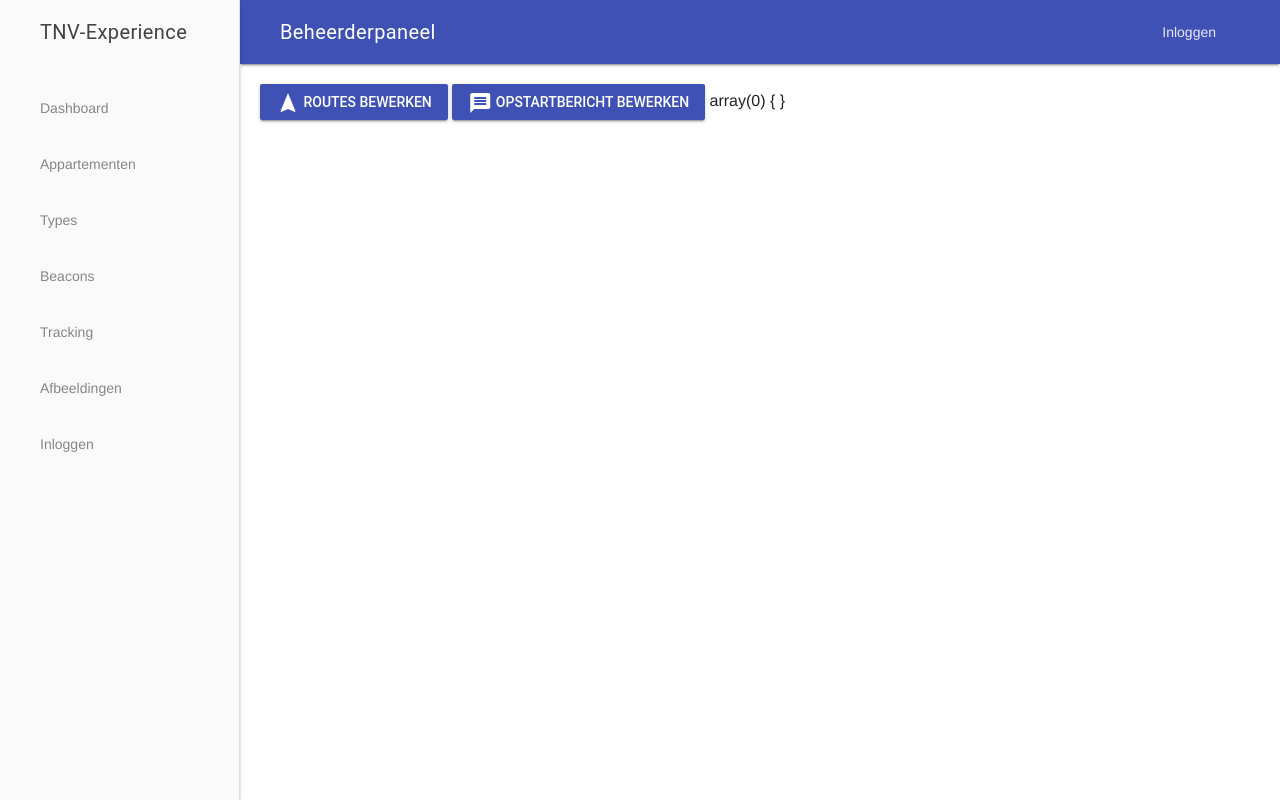
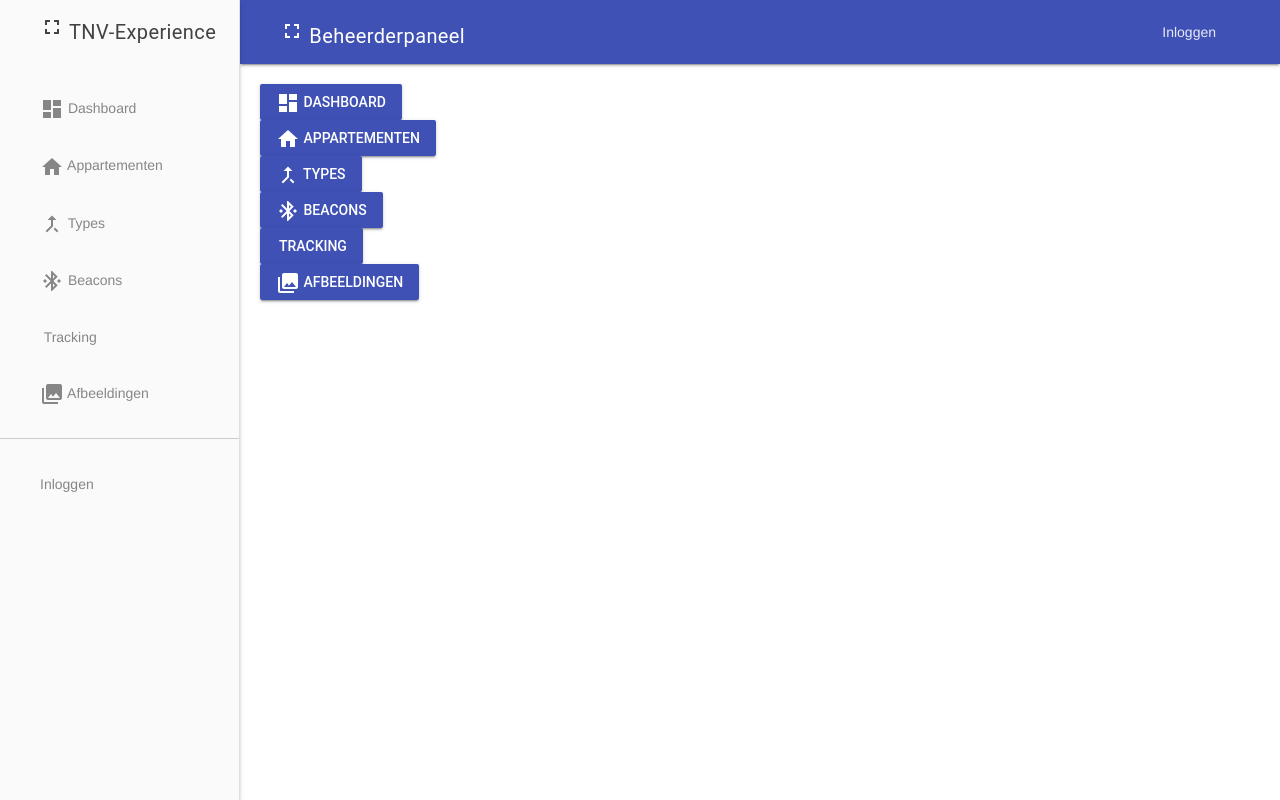
Before and after one commit to TVN-Experience/backend_admin, a PHP site: page /dashboard.php in a window 1280 px wide. Run offline with PHP 8.4, Linux system fonts and the light colour scheme; data that the repository does not hold is empty.

Commit message:
change menu, add menu items to dashboard

```diff
--- a/dashboard.php
+++ b/dashboard.php
@@ -17,19 +17,20 @@
 		?>
 		<main class="mdl-layout__content">
 			<div class="page-content">
-				<a class="buttonlink" href="routes">
+			<?php
+			foreach ($menuItems as $menuItem) {
+				?>
+				<a class="buttonlink" href="<?php echo $menuItem['href']; ?>">
 					<button class="mdl-button mdl-js-button mdl-button--raised mdl-button--colored mdl-js-ripple-effect">
-						<i class="material-icons">navigation</i> Routes bewerken
+						<i class="material-icons"><?php echo $menuItem['icon']; ?></i> <?php echo $menuItem['text']; ?>
 					</button>
 				</a>
-				<a class="buttonlink" href="startupMessage">
-					<button class="mdl-button mdl-js-button mdl-button--raised mdl-button--colored mdl-js-ripple-effect">
-						<i class="material-icons">message</i> Opstartbericht bewerken
-					</button>
-				</a>
-
+				<br />
 				<?php
-					var_dump($apiConnection->get("types", "", []));
+			}
+			?>
+				<?php
+					//var_dump($apiConnection->get("types", "", []));
 					// (required)endpoint, id, parameters
 				?>
 			</div>
--- a/includes/menu-items.php
+++ b/includes/menu-items.php
@@ -3,19 +3,22 @@
 		[
 			"text" => "Dashboard",
 			"href" => "dashboard",
+			"icon" => "dashboard"
 		],
         [
             "text" => "Appartementen",
-            "href" => "apartments"
-
+            "href" => "apartments",
+            "icon" => "home"
         ],
         [
             "text" => "Types",
             "href" => "types",
+            "icon" => "merge_type"
         ],
         [
             "text" => "Beacons",
-            "href" => "beacons"
+            "href" => "beacons",
+            "icon" => "bluetooth_connected"
         ],
         [
             "text" => "Tracking",
@@ -24,6 +27,7 @@
         [
             "text" => "Afbeeldingen",
             "href" => "images",
+            "icon" => "collections"
         ]
 	];
 ?>
--- a/includes/menu.php
+++ b/includes/menu.php
@@ -1,6 +1,6 @@
 <header class="mdl-layout__header">
 	<div class="mdl-layout__header-row">
-		<span class="mdl-layout-title">Beheerderpaneel</span>
+		<span class="mdl-layout-title"><i class="material-icons">fullscreen</i> Beheerderpaneel</span>
 		<div class="mdl-layout-spacer"></div>
 		<nav class="mdl-navigation mdl-layout--large-screen-only">
 			<?php
@@ -18,16 +18,16 @@
 	</div>
 </header>
 <div class="mdl-layout__drawer">
-	<span class="mdl-layout-title">TNV-Experience</span>
+	<span class="mdl-layout-title"><i class="material-icons">fullscreen</i> TNV-Experience</span>
 	<nav class="mdl-navigation">
 		<?php
 			foreach ($menuItems as $menuItem) {
 				?>
-					<a class="mdl-navigation__link" href="<?php echo $menuItem['href']; ?>"><?php echo $menuItem['text']; ?></a>
+					<a class="mdl-navigation__link" href="<?php echo $menuItem['href']; ?>"><i class="material-icons"><?php echo $menuItem['icon']; ?></i> <?php echo $menuItem['text']; ?></a>
 				<?php
 			}
 		?>
-
+		<hr>
 		<?php
 			if (isset($_SESSION["userID"]) && $_SESSION["userID"] >= 1) {
 				?>
```
